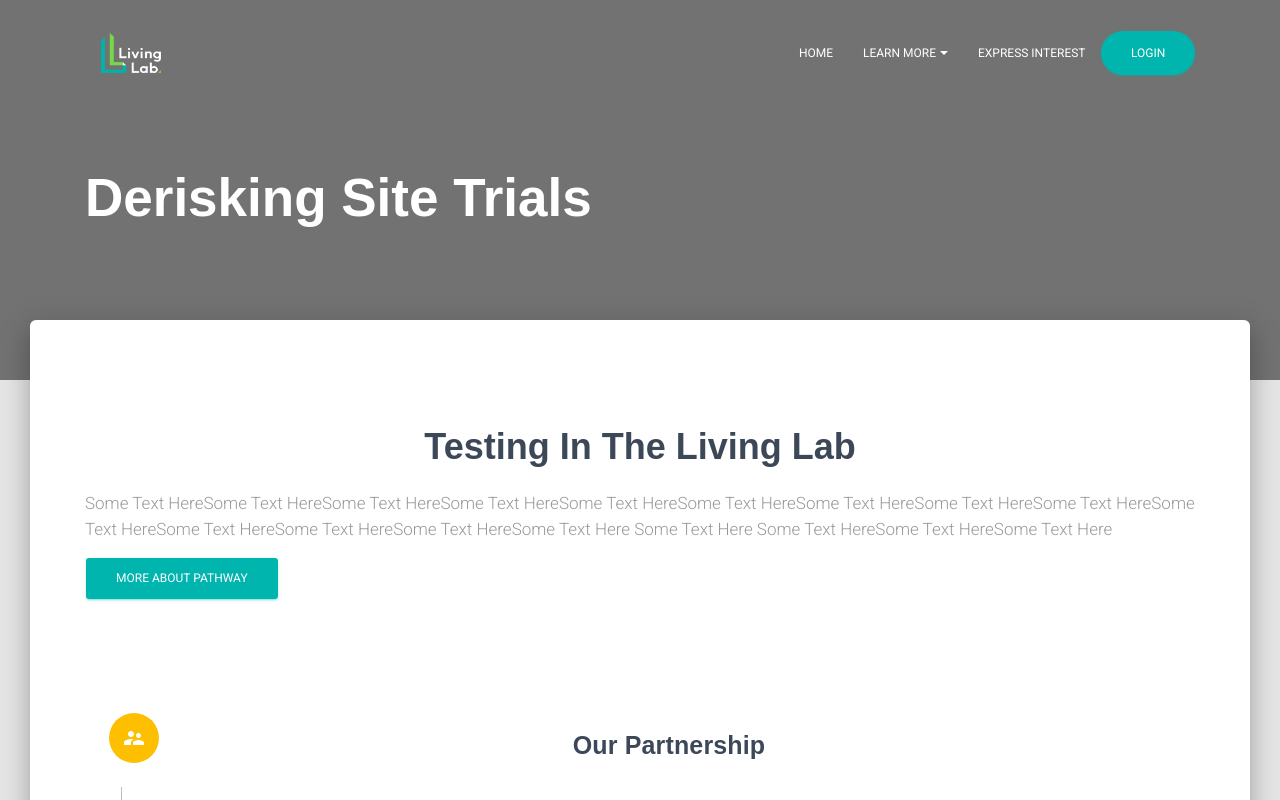
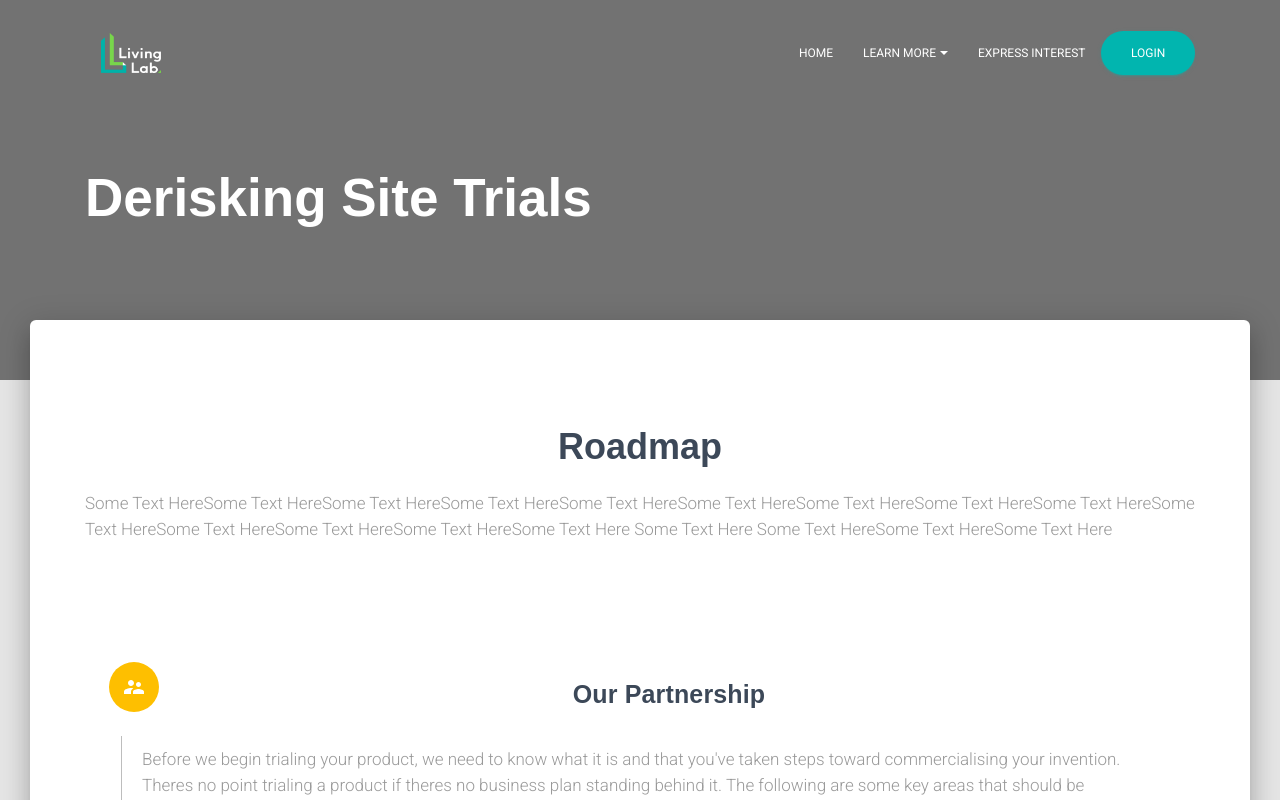
Before and after one commit to uwasystemhealth/livinglab-site-v3, a Next.js app: page /roadmap/derisking-site-trials in a window 1280 px wide. Shown: the top 800 px of the page. Built offline with nearby package versions, Linux system fonts and the light colour scheme.

Commit message:
content for base roadmap

```diff
--- a/pages-sections/roadmap/RoadmapMainPage-Sections/Description.js
+++ b/pages-sections/roadmap/RoadmapMainPage-Sections/Description.js
@@ -15,14 +15,11 @@ const ALTDescription = () => {
 	const classes = useStyles();
 	return (
 		<div className={classes.section}>
-			<h2 className={classes.title}>Testing In The Living Lab</h2>
+			<h2 className={classes.title}>Roadmap</h2>
 			<h5 className={classes.description}>
 				Some Text HereSome Text HereSome Text HereSome Text HereSome Text HereSome Text HereSome Text HereSome Text HereSome Text HereSome
 				Text HereSome Text HereSome Text HereSome Text HereSome Text Here Some Text Here Some Text HereSome Text HereSome Text Here
 			</h5>
-			<Button color='primary' href=''>
-				More About Pathway
-			</Button>
 		</div>
 	);
 };
```
Also changed, not shown: pages/roadmap/index.js (+4 -4 lines).
